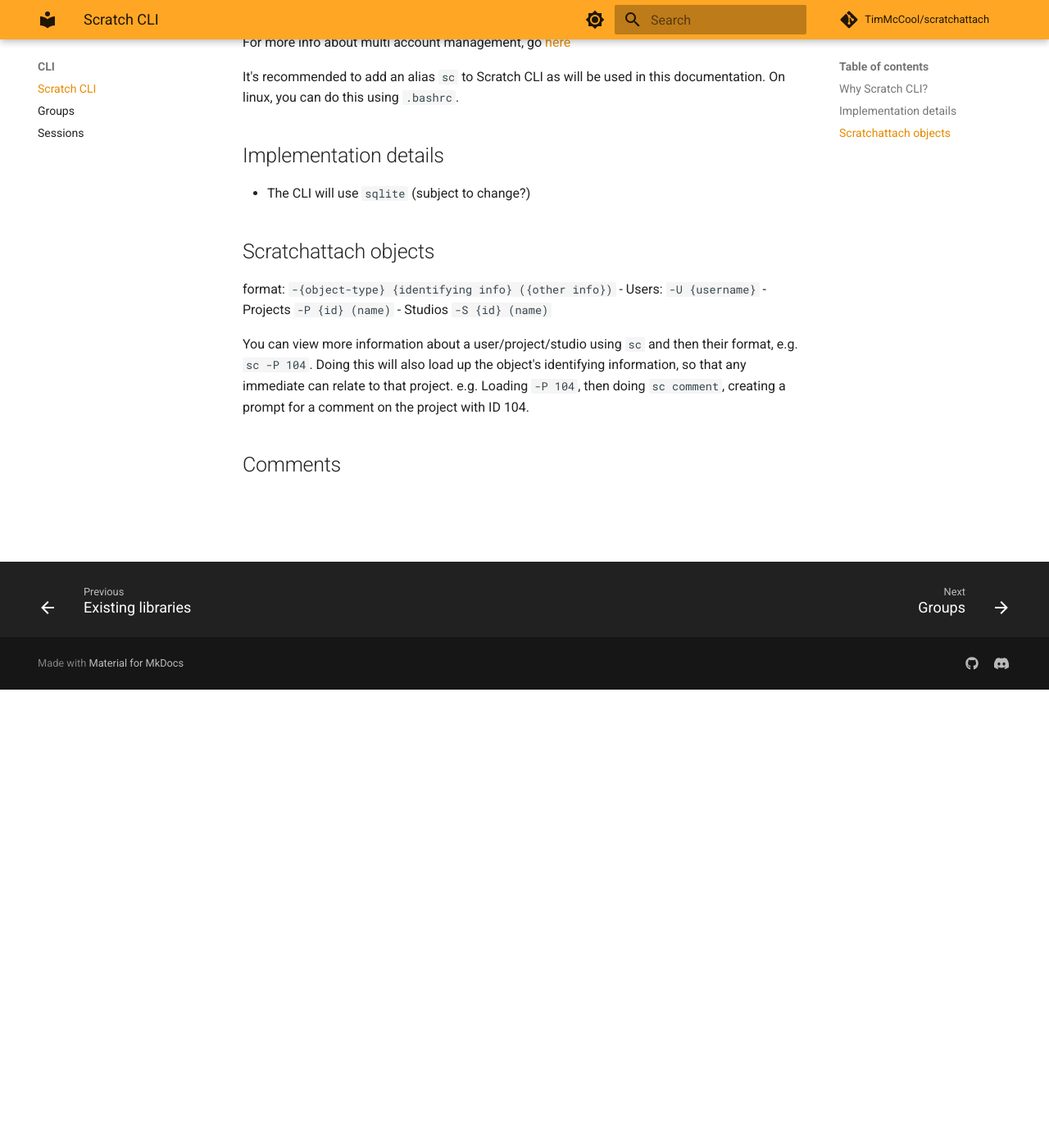
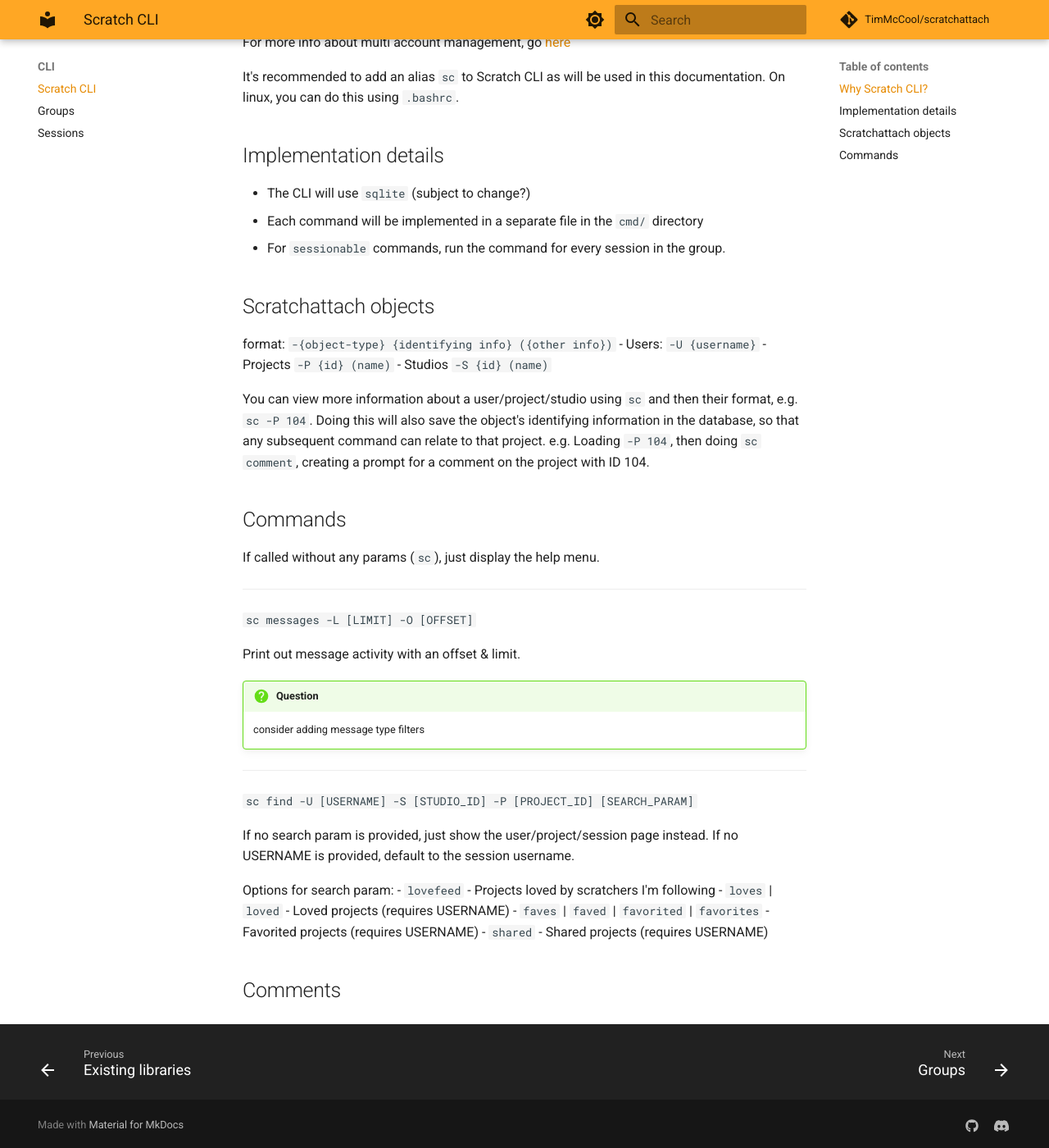
Before and after one commit to scratch-api/scratch-api.github.io, an MkDocs documentation site: the page built from docs/CLI/index.md, in a window 1280 px wide and 1400 px high, scrolled down 559 px. Shown: the whole window at 82% size. Built offline with MkDocs 1.6.1 and Material for MkDocs 9.7.7, drawn with Linux system fonts in a browser that asks for light colours; comment, search, counter and statistics services are not loaded.

Commit message:
cli: add docs for some commands

```diff
--- a/docs/CLI/index.md
+++ b/docs/CLI/index.md
@@ -23,6 +23,8 @@
 ## Implementation details
 
 - The CLI will use `sqlite` (subject to change?)
+- Each command will be implemented in a separate file in the `cmd/` directory
+- For `sessionable` commands, run the command for every session in the group.
 
 ## Scratchattach objects
 
@@ -32,5 +34,32 @@
 - Studios `-S {id} (name)`
 
 You can view more information about a user/project/studio using `sc` and then their format, e.g. `sc -P 104`.
-Doing this will also load up the object's identifying information, so that any immediate can relate to that project.
+Doing this will also save the object's identifying information in the database, so that any subsequent command can relate to that project.
 e.g. Loading `-P 104`, then doing `sc comment`, creating a prompt for a comment on the project with ID 104.
+
+## Commands
+
+If called without any params (`sc`), just display the help menu.
+
+---
+
+`sc messages -L [LIMIT] -O [OFFSET]`
+
+Print out message activity with an offset & limit.
+
+!!! Question
+
+    consider adding message type filters
+
+---
+
+`sc find -U [USERNAME] -S [STUDIO_ID] -P [PROJECT_ID] [SEARCH_PARAM]`
+
+If no search param is provided, just show the user/project/session page instead.
+If no USERNAME is provided, default to the session username.
+
+Options for search param:
+- `lovefeed` - Projects loved by scratchers I'm following
+- `loves` | `loved` - Loved projects (requires USERNAME)
+- `faves` | `faved` | `favorited` | `favorites` - Favorited projects (requires USERNAME)
+- `shared` - Shared projects (requires USERNAME)
```
